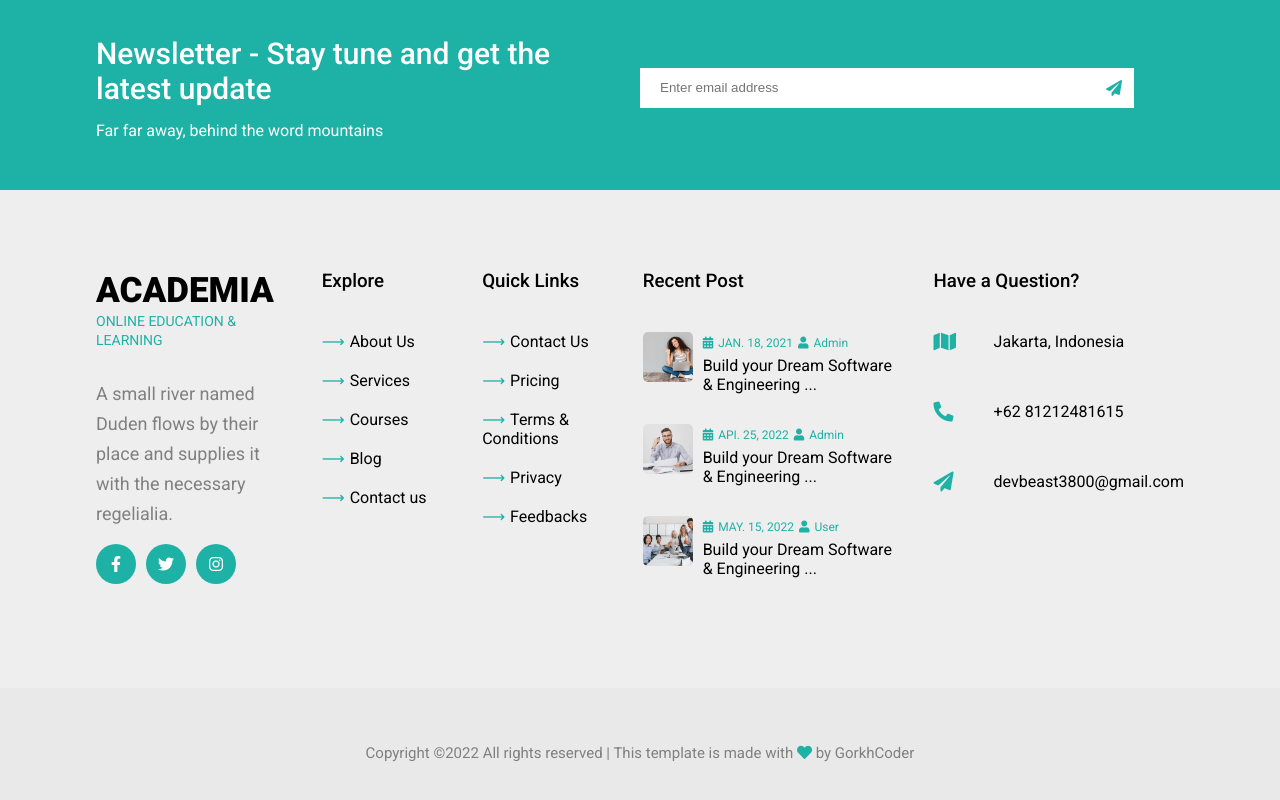
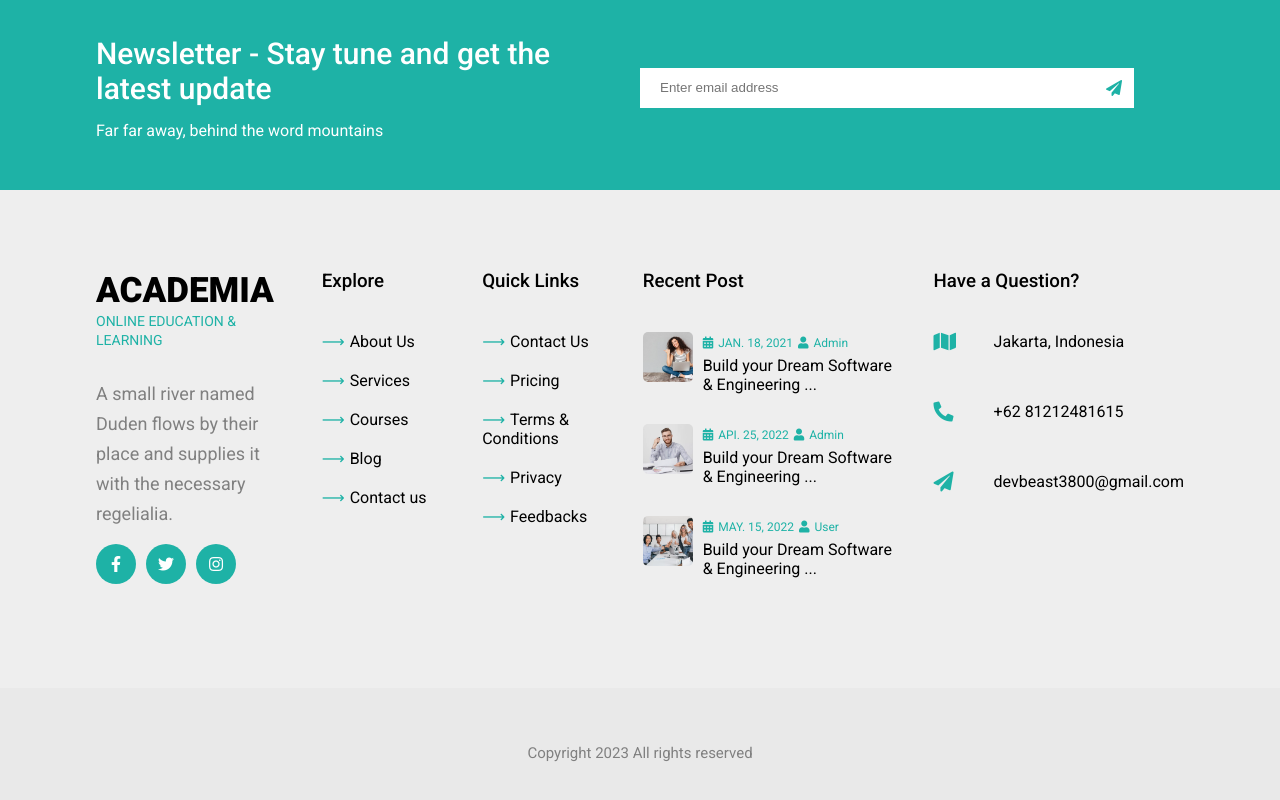
Before and after one commit to APbigstar/EDPG, a React (Create React App) app: page /contact in a window 1280 px wide. Shown: the part 1658-2458 px from the top of the page. Built offline with nearby package versions, Linux system fonts and the light colour scheme.

Commit message:
Update Footer

```diff
--- a/src/components/common/footer/Footer.jsx
+++ b/src/components/common/footer/Footer.jsx
@@ -3,6 +3,7 @@ import { blog } from "../../../dummydata"
 import "./footer.css"
 
 const Footer = () => {
+  const currentYear = new Date().getFullYear();
   return (
     <>
       <section className='newletter'>
@@ -90,7 +91,7 @@ const Footer = () => {
       </footer>
       <div className='legal'>
         <p>
-          Copyright ©2022 All rights reserved | This template is made with <i className='fa fa-heart'></i> by GorkhCoder
+          Copyright {currentYear} All rights reserved
         </p>
       </div>
     </>
```
